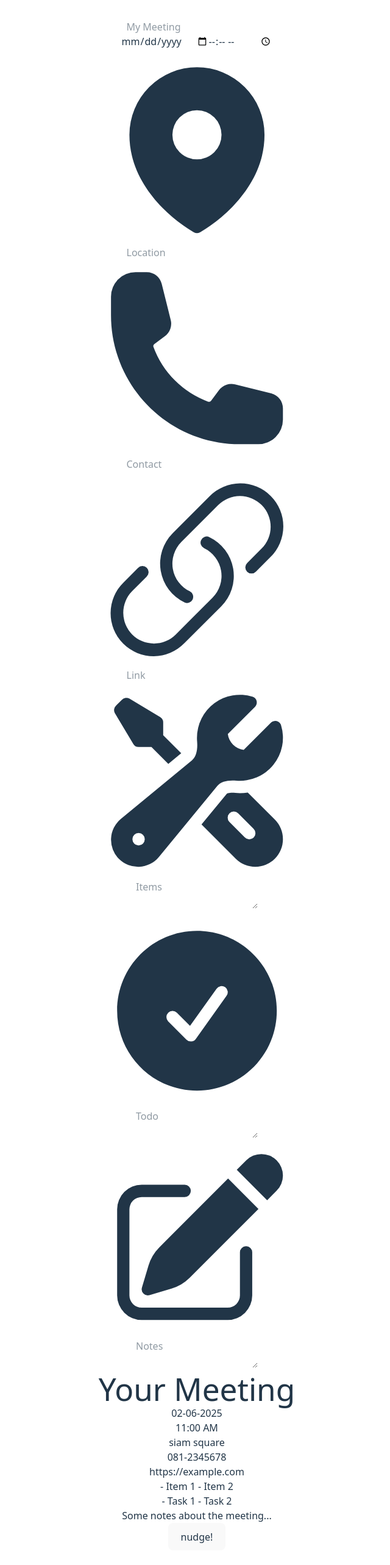
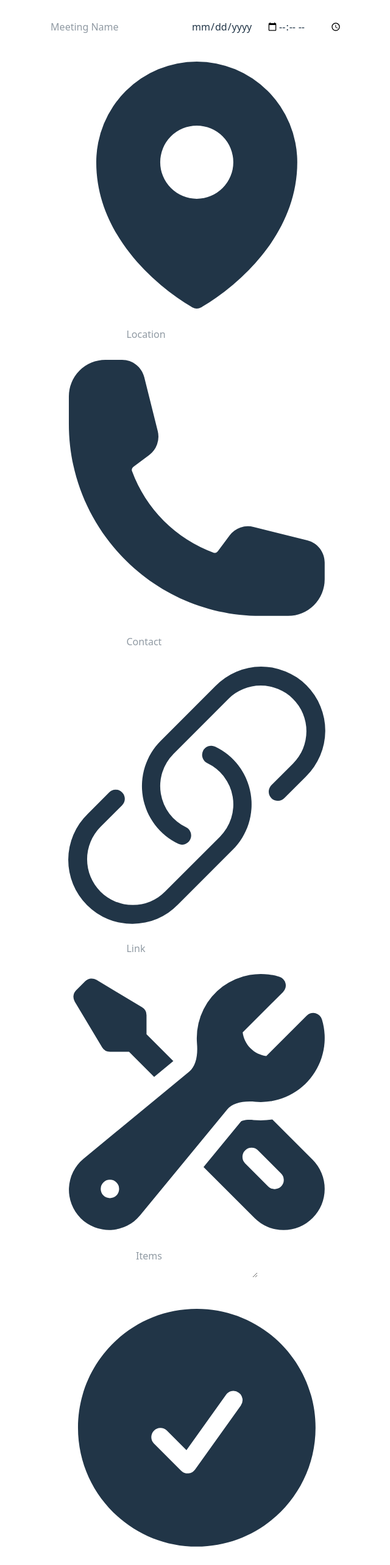
Before and after one commit to kalamplee/nudger, a React (Vite) app: page / in a window 1280 px wide. Shown: the top 2566 px of the page at 61% size, without its empty margins (317-957 px from the left). Built offline with nearby package versions, Linux system fonts and the light colour scheme.

Commit message:
modify finished card
- change finished data fields into cards
- add alert if the field is required
- hide the non-required data if the input not filled

```diff
--- a/src/App.jsx
+++ b/src/App.jsx
@@ -8,31 +8,35 @@ import html2canvas from 'html2canvas-pro'
 function App() {
   const cardRef = useRef(null)
   const [card, setCard] = useState({
-    title: 'Your Meeting',
-    date: '02-06-2025',
-    time: '11:00 AM',
-    location: 'siam square',
-    contact: '081-2345678',
-    link: 'https://example.com',
-    items: '- Item 1\n- Item 2',
-    todo: '- Task 1\n- Task 2',
-    notes: 'Some notes about the meeting...'
+    title: '',
+    date: '',
+    time: '',
+    location: '',
+    contact: '',
+    link: '',
+    items: '',
+    todo: '',
+    notes: ''
   })
 
   function handleChange(key, value) {
     setCard((prevCard) => ({
       ...prevCard,
-      [key]: (value ? value : `Unknown ${key}`)
+      [key]: (value ? value : '')
     }))
   }
 
   const handleNudge = async () => {
+    if (card.date === '' || card.time === '' || card.location === '' || card.title === '') {
+      alert('The Title, Date, Time, and Location is Required to Nudge')
+      return
+    }
     if (cardRef.current) {
       const canvas = await html2canvas(cardRef.current)
       const imgData = canvas.toDataURL('image/png')
       const link = document.createElement('a')
       link.href = imgData
-      link.download = 'meeting-card.png'
+      link.download = 'nudger.png'
       link.click()
     }
   }
--- a/src/components/AreaInput.jsx
+++ b/src/components/AreaInput.jsx
@@ -3,9 +3,9 @@ import { CheckCircleIcon, InformationCircleIcon, PencilSquareIcon, WrenchScrewdr
 
 
 const iconMap = {
-    Items: <WrenchScrewdriverIcon className="size-6" />,
-    Todo: <CheckCircleIcon className="size-6" />,
-    Notes: <PencilSquareIcon className="size-6" />,
+    Items: <WrenchScrewdriverIcon className="size-6 fill-gray-500" />,
+    Todo: <CheckCircleIcon className="size-6 fill-gray-500" />,
+    Notes: <PencilSquareIcon className="size-6 fill-gray-500" />,
 }
 
 function AreaInput({ inputName, onChange }) {
--- /dev/null
+++ b/src/components/DataCard.jsx
@@ -0,0 +1,44 @@
+import {
+    CalendarIcon,
+    ClockIcon,
+    MapPinIcon,
+    PhoneIcon,
+    LinkIcon,
+    InformationCircleIcon,
+} from '@heroicons/react/24/solid'
+import React from 'react'
+
+const iconMap = {
+    Date: <CalendarIcon className="size-6" />,
+    Time: <ClockIcon className="size-6" />,
+    Location: <MapPinIcon className="size-6" />,
+    Contact: <PhoneIcon className="size-6" />,
+    Link: <LinkIcon className="size-6" />,
+}
+
+function DataCard({ data, iconName, required = false }) {
+    const icon = iconMap[iconName] || <InformationCircleIcon className='size-6' />
+    if (required && !data) {
+        return (
+            <div className='card bg-base-100 justify-center p-4 w-full border-red-500 border-2'>
+                <div className='flex gap-2'>
+                    {icon}
+                    <span className='text-red-500'>{iconName} is required</span>
+                </div>
+            </div>
+        )
+    }
+    if (!data) {
+        return null;
+    }
+    return (
+        <div className='card bg-base-100 justify-center p-4 w-full'>
+            <div className='flex gap-2'>
+                {icon}
+                {data}
+            </div>
+        </div>
+    )
+}
+
+export default DataCard
--- /dev/null
+++ b/src/components/ListCard.jsx
@@ -0,0 +1,28 @@
+import React from 'react'
+import { WrenchScrewdriverIcon, CheckCircleIcon, PencilSquareIcon, InformationCircleIcon } from '@heroicons/react/24/solid'
+
+const iconMap = {
+    Items: <WrenchScrewdriverIcon className="size-6" />,
+    Todo: <CheckCircleIcon className="size-6" />,
+    Notes: <PencilSquareIcon className="size-6" />,
+}
+
+function ListCard({ data, iconName }) {
+    const icon = iconMap[iconName] || <InformationCircleIcon className='size-6' />
+    const items = data.split('\n').filter(Boolean);
+    if (!data || data.trim() === '') {
+        return null;
+    }
+    return (
+        <div className='card bg-base-100 items-center p-4 w-full'>
+            {icon}
+            <ul className='text-left w-full'>
+                {items.map((item, idx) => (
+                    <li key={idx}>{item}</li>
+                ))}
+            </ul>
+        </div>
+    );
+}
+
+export default ListCard
--- a/src/components/MeetingCard.jsx
+++ b/src/components/MeetingCard.jsx
@@ -1,24 +1,26 @@
 import React from 'react'
+import { CalendarIcon, ClockIcon, MapPinIcon } from '@heroicons/react/24/solid'
+import DataCard from './DataCard'
+import ListCard from './ListCard'
+import TitleText from './TitleText'
 
 
 function MeetingCard({ data, ref }) {
     return (
         <div ref={ref} className="card bg-base-300 text-primary-content w-128 mx-auto my-6 p-6 gap-2">
-            <h1>{data.title}</h1>
+            <TitleText data={data.title} />
+            <div className="flex flex-auto justify-center gap-2">
+                <DataCard data={data.date} iconName="Date" required={true} />
+                <DataCard data={data.time} iconName="Time" required={true} />
+            </div>
+            <DataCard data={data.location} iconName="Location" required={true} />
+            <DataCard data={data.contact} iconName="Contact" />
+            <DataCard data={data.link} iconName="Link" />
             <div className="flex justify-center gap-2">
-                <p>{data.date}</p>
-                <p>{data.time}</p>
+                <ListCard data={data.items} iconName="Items" />
+                <ListCard data={data.todo} iconName="Todo" />
             </div>
-            <p>{data.location}</p>
-            <p>{data.contact}</p>
-            <p>{data.link}</p>
-            <div className="flex justify-center gap-2">
-                <p>{data.items}</p>
-                <p>{data.todo}</p>
-            </div>
-            <div className="flex gap-2">
-                <p>{data.notes}</p>
-            </div>
+            <ListCard data={data.notes} iconName="Notes" />
         </div>
     )
 }
--- a/src/components/MeetingForm.jsx
+++ b/src/components/MeetingForm.jsx
@@ -5,21 +5,15 @@ import AreaInput from './AreaInput'
 function MeetingForm({ onChangeHandler }) {
     return (
         <div className="card bg-base-300 text-primary-content w-128 mx-auto my-6 p-6 gap-2">
-            <input type="text" placeholder="My Meeting" onChange={e => onChangeHandler("title", e.target.value)} className="input input-xl w-full text-center font-black" />
-            <div className="flex gap-2">
-                <input type="date" className="input input-primary" onChange={e => onChangeHandler("date", e.target.value)} />
-                <input type="time" className="input input-primary" onChange={e => onChangeHandler("time", e.target.value)} />
-            </div>
-            <TextInput inputName="Location" onChange={onChangeHandler} />
+            <input type="text" placeholder="Meeting Name" onChange={e => onChangeHandler("title", e.target.value)} className="input input-xl w-full text-center font-black" />
+            <input type="date" className="input input-primary w-full" onChange={e => onChangeHandler("date", e.target.value)} />
+            <input type="time" className="input input-primary w-full" onChange={e => onChangeHandler("time", e.target.value)} />
+            <TextInput inputName="Location" onChange={onChangeHandler} required={true} />
             <TextInput inputName="Contact" onChange={onChangeHandler} />
             <TextInput inputName="Link" onChange={onChangeHandler} />
-            <div className="flex gap-2">
-                <AreaInput inputName="Items" onChange={onChangeHandler} />
-                <AreaInput inputName="Todo" onChange={onChangeHandler} />
-            </div>
-            <div className="flex gap-2">
-                <AreaInput inputName="Notes" onChange={onChangeHandler} />
-            </div>
+            <AreaInput inputName="Items" onChange={onChangeHandler} />
+            <AreaInput inputName="Todo" onChange={onChangeHandler} />
+            <AreaInput inputName="Notes" onChange={onChangeHandler} />
         </div>
     )
 }
--- a/src/components/TextInput.jsx
+++ b/src/components/TextInput.jsx
@@ -2,13 +2,23 @@ import React from 'react'
 import { InformationCircleIcon, LinkIcon, MapPinIcon, PhoneIcon } from '@heroicons/react/24/solid'
 
 const iconMap = {
-    Location: <MapPinIcon className="size-6" />,
-    Contact: <PhoneIcon className="size-6" />,
-    Link: <LinkIcon className="size-6" />,
+    Location: <MapPinIcon className="size-6 fill-gray-500" />,
+    Contact: <PhoneIcon className="size-6 fill-gray-500" />,
+    Link: <LinkIcon className="size-6 fill-gray-500" />,
 }
 
-function TextInput({ inputName, onChange }) {
+function TextInput({ inputName, onChange, required = false }) {
     const icon = iconMap[inputName] || <InformationCircleIcon className='size-6' />
+    if (required) {
+        return (
+            <>
+                <label className="input w-full input-primary">
+                    {icon}
+                    <input type="text" placeholder={`${inputName}`} onChange={e => onChange(inputName.toLowerCase(), e.target.value)} />
+                </label>
+            </>
+        )
+    } else {
         return (
             <>
                 <label className="input w-full">
@@ -19,4 +29,6 @@ function TextInput({ inputName, onChange }) {
         )
     }
 
+}
+
 export default TextInput
--- /dev/null
+++ b/src/components/TitleText.jsx
@@ -0,0 +1,16 @@
+import React from 'react'
+
+function TitleText({ data }) {
+    if (!data || data.trim() === "") {
+        return (
+            <h1 className="text-center text-red-500">
+                No Meeting Name
+            </h1>
+        )
+    }
+    return (
+        <h1>{data}</h1>
+    )
+}
+
+export default TitleText
```
Lines whose indentation alone changed are shown as unchanged.
